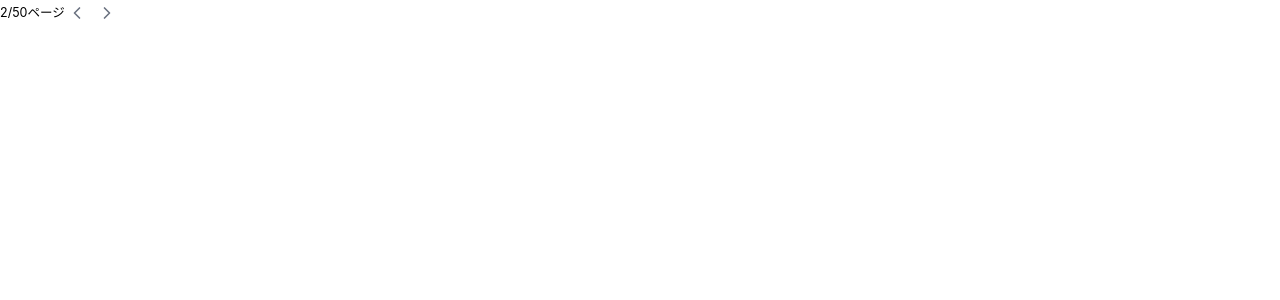
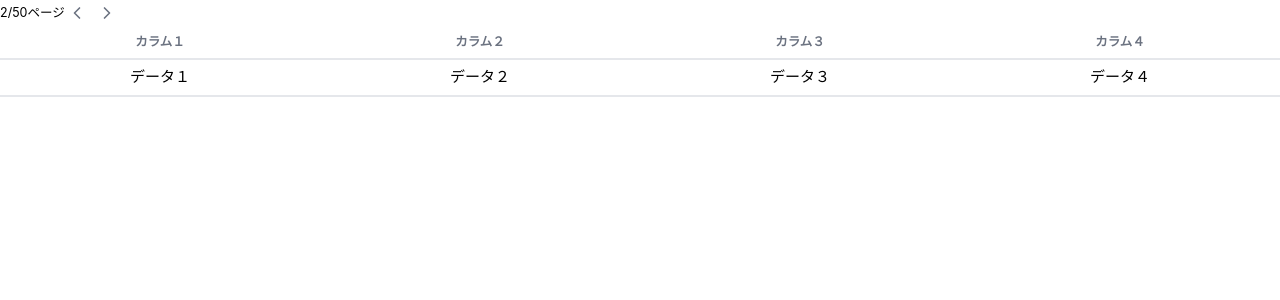
Before and after one commit to masashi-morimoto-ambl/react17, a React (Create React App) app: page / in a window 1280 px wide. Shown: the top 300 px of the page. Built offline with nearby package versions, Linux system fonts and the light colour scheme.

Commit message:
add List component

```diff
--- a/src/App.tsx
+++ b/src/App.tsx
@@ -1,7 +1,7 @@
 import React from 'react';
 import logo from './logo.svg';
 import './App.css';
-import { Pagination } from './components/Pagination/Pagination';
+import { Cell, List, Pagination } from './components';
 
 function App() {
   return (
@@ -12,6 +12,18 @@ function App() {
         onPrev={() => {}}
         onNext={() => {}}
       />
+      <List isHeader>
+        <Cell>カラム１</Cell>
+        <Cell>カラム２</Cell>
+        <Cell>カラム３</Cell>
+        <Cell>カラム４</Cell>
+      </List>
+      <List>
+        <Cell>データ１</Cell>
+        <Cell>データ２</Cell>
+        <Cell>データ３</Cell>
+        <Cell>データ４</Cell>
+      </List>
     </div>
   );
 }
--- a/src/components/Icon/index.ts
+++ /dev/null
@@ -1 +0,0 @@
-export * from './Icon'
--- /dev/null
+++ b/src/components/List/Cell.tsx
@@ -0,0 +1,8 @@
+type Props = {
+  children: React.ReactNode
+}
+export const Cell = (props: Props) => {
+  return (
+    <p className="py-3 px-6">{props.children}</p>
+  )
+}
--- /dev/null
+++ b/src/components/List/List.tsx
@@ -0,0 +1,14 @@
+import { Cell } from "./Cell"
+
+type Props = {
+  children: React.ReactNode
+  isHeader?: boolean
+}
+export const List = (props: Props) => {
+  const fontStyle = props.isHeader ? 'text-xl text-gray-500 font-bold' : 'text-2xl'
+  return (
+    <div className={`grid border-b-2 bold grid-cols-4 ${fontStyle}`}>
+      {props.children}
+    </div>
+  )
+}
--- a/src/components/Pagination/Pagination.tsx
+++ b/src/components/Pagination/Pagination.tsx
@@ -1,4 +1,4 @@
-import { Icon } from "../Icon"
+import { Icon } from "../Icon/Icon"
 
 type Props = {
   pageNo: number
--- a/src/components/Pagination/index.ts
+++ /dev/null
@@ -1 +0,0 @@
-export * from './Pagination'
--- /dev/null
+++ b/src/components/index.ts
@@ -0,0 +1,4 @@
+export * from './Icon/Icon'
+export * from './List/List'
+export * from './List/Cell'
+export * from './Pagination/Pagination'
```
